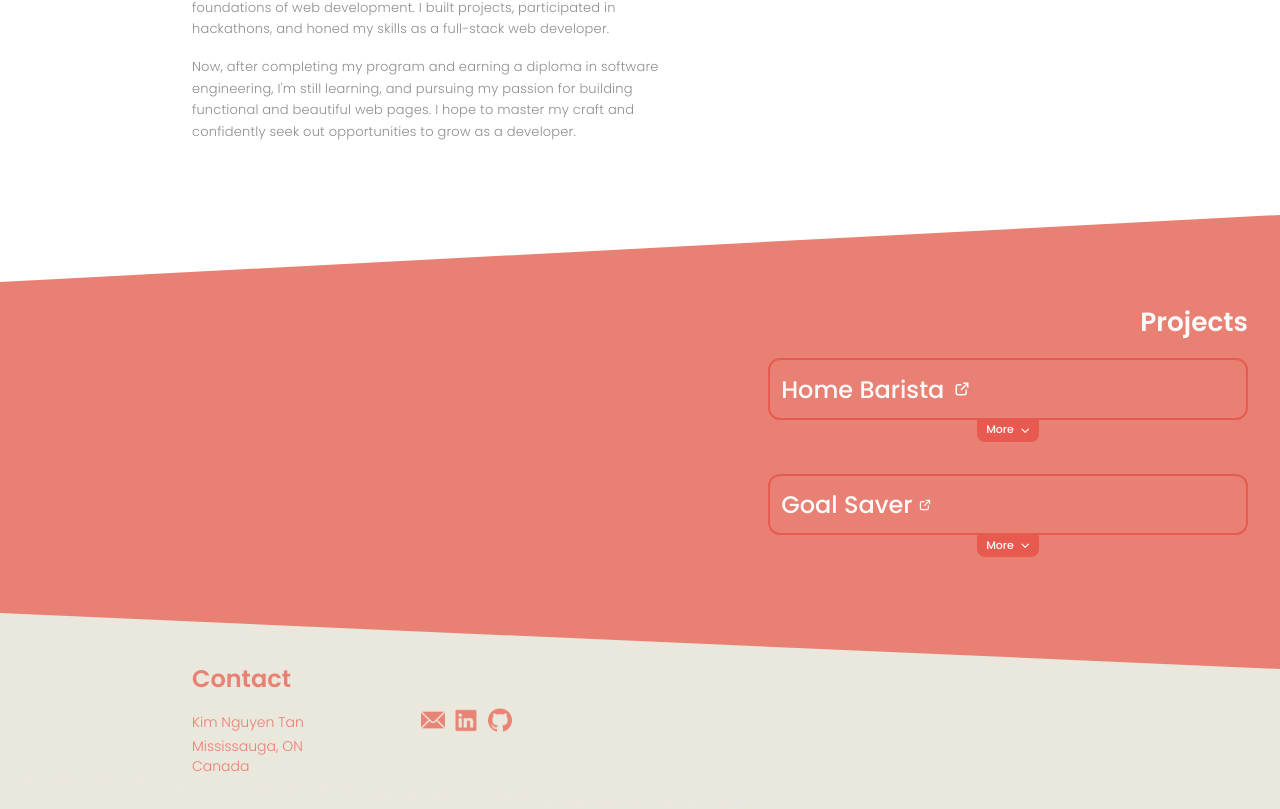
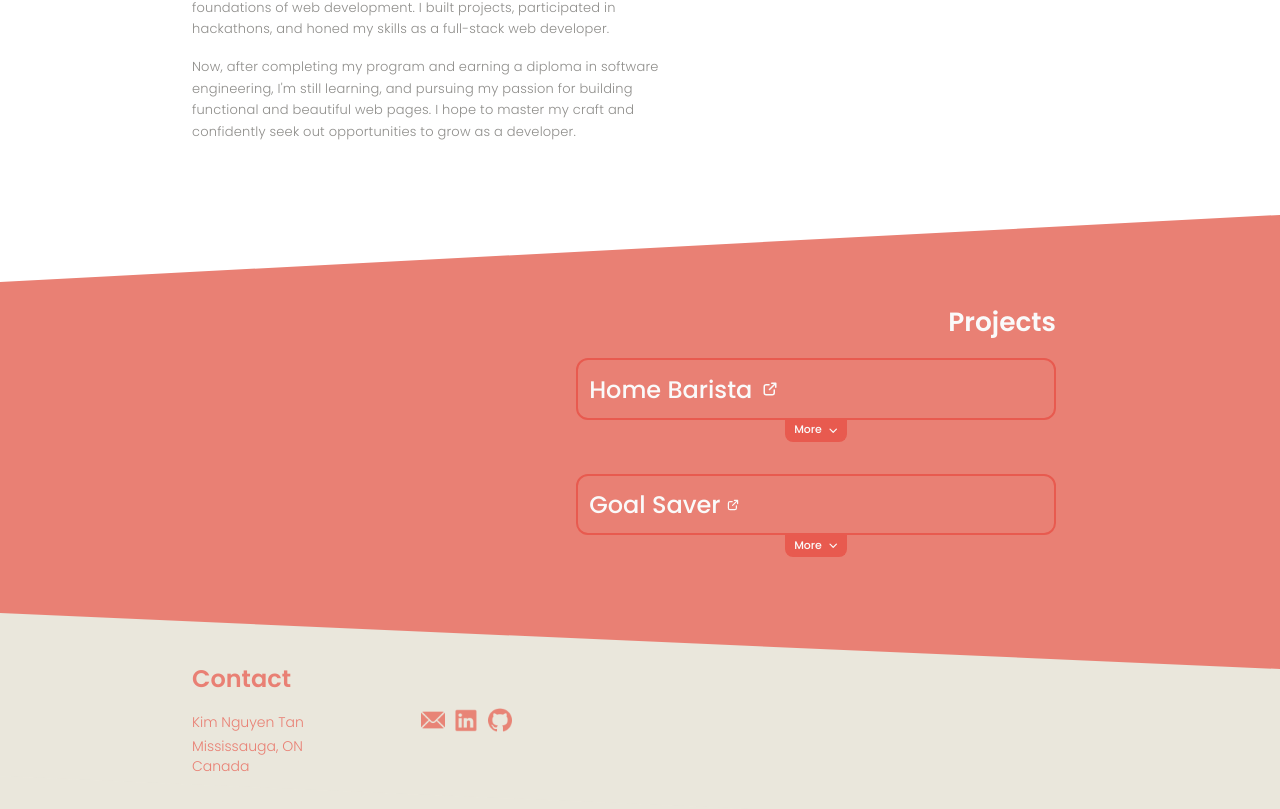
Before and after one commit to kimntan/portfolio, a React (Vite) app: page / in a window 1280 px wide. Shown: the part 487-1296 px from the top of the page. Built offline with nearby package versions, Linux system fonts and the light colour scheme.

Commit message:
Change padding.

```diff
--- a/src/components/Projects/Projects.scss
+++ b/src/components/Projects/Projects.scss
@@ -9,7 +9,7 @@
   @include slant(bottom left, -5deg, -1.25rem);
   @include flex-column;
   align-items: end;
-  // @include project-padding;
+  @include project-padding;
   &:after {
     @include desktop {
       transform: skewY(-3deg);
```
